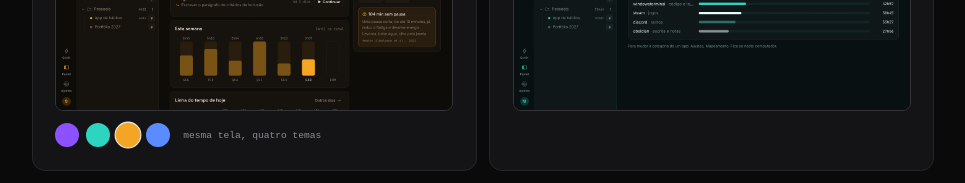
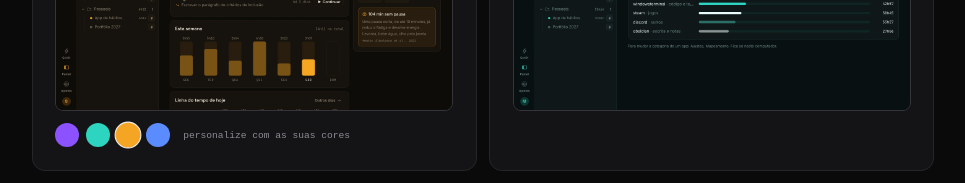
Before and after one commit to SamaraSilvia81/gwen-site, a React (Vite) app: page / in a window 1280 px wide. Shown: the part 8720-8903 px from the top of the page, without its empty margins (157-1122 px from the left). Built offline with nearby package versions, Linux system fonts and the light colour scheme; no server answers.

Commit message:
copy(landing): clarify custom theme colors

```diff
--- a/src/sections/Mais.jsx
+++ b/src/sections/Mais.jsx
@@ -23,7 +23,7 @@ export default function Mais() {
           <button className="sw" style={{background:'#2dd4bf'}} aria-label="Tema verde-água"></button>
           <button className="sw" style={{background:'#f5a524'}} aria-label="Tema âmbar"></button>
           <button className="sw" style={{background:'#5b8cff'}} aria-label="Tema azul"></button>
-          <small>mesma tela, quatro temas</small>
+          <small>personalize com as suas cores</small>
         </div>
       </div>
       <div className="card c3 rv d1">
```
